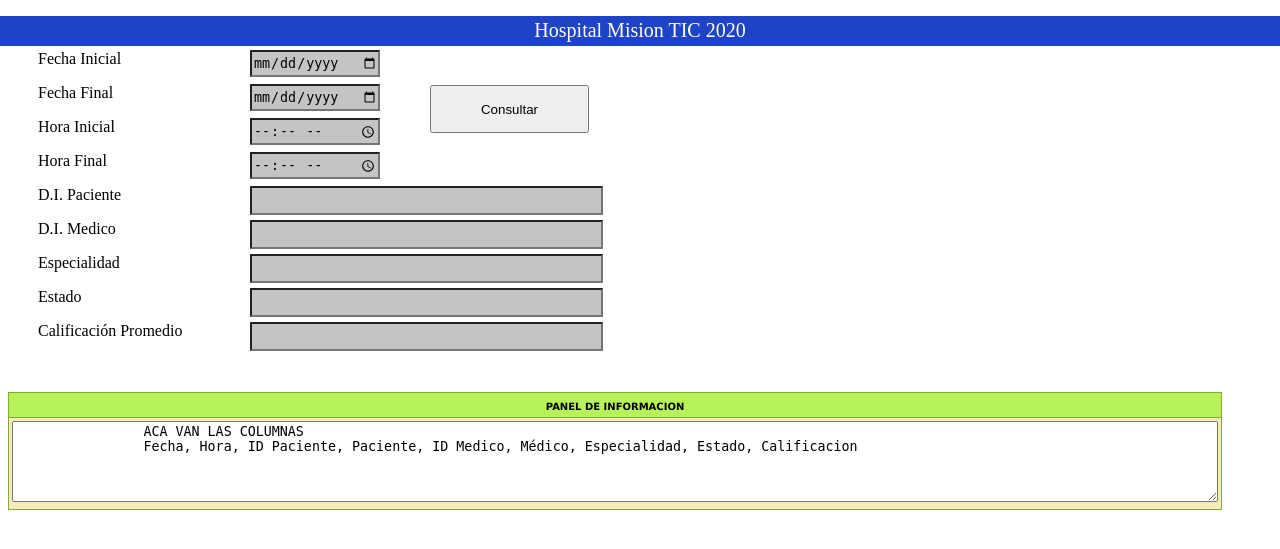
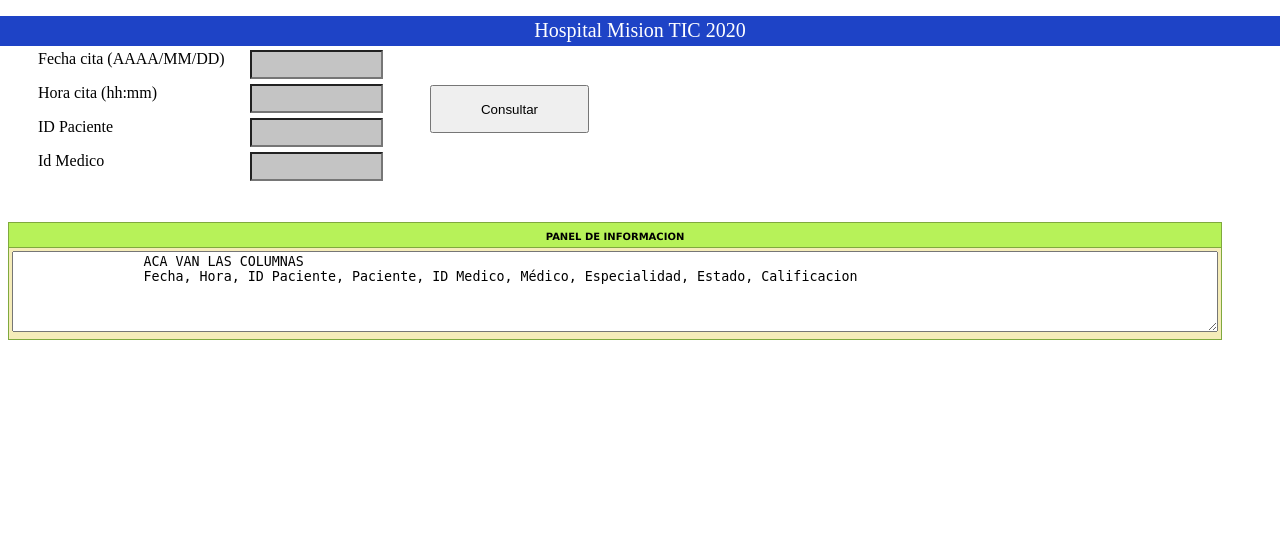
Before and after one commit to MSRestreLeon/Grupo-5-, a Flask app: page /superAdministrador/dashboard in a window 1280 px wide. Shown: the top 549 px of the page. Run offline with Flask 2, Linux system fonts and the light colour scheme.

Commit message:
Se actualiza Dashboard citas

```diff
--- a/003_proyecto/templates/dashboard.html
+++ b/003_proyecto/templates/dashboard.html
@@ -27,18 +27,12 @@
     <label>Dash Board Citas</label>
 </div>
     <form action="" method="">
-        <p style="padding-left:30px;">Fecha Inicial<input type="date"style="width: 125px"  name="Fechainicial" class="perfil" > </p>
-        <p style="padding-left:30px;">Fecha Final<input type="date" style="width: 125px"  name="Fechainicial" class="perfil" > </p>
+        <p style="padding-left:30px;">Fecha cita (AAAA/MM/DD) <input type="text"style="width: 125px"  name="fechaCita" class="perfil" > </p>
+        <p style="padding-left:30px;">Hora cita (hh:mm) <input type="text" style="width: 125px"  name="horaCita" class="perfil" > </p>
 
-        <p for="choose" style="padding-left:30px;">Hora Inicial<input class="perfil" style="width: 125px" type="time" min="07:00" max="18:00" step="600">
-            <p for="choose" style="padding-left:30px;">Hora Final<input class="perfil" style="width: 125px" type="time" min="07:00" max="18:00" step="600">
+        <p for="choose" style="padding-left:30px;">ID Paciente<input class="perfil" style="width: 125px" type="text" name ="idPaciente">
+            <p for="choose" style="padding-left:30px;">Id Medico<input class="perfil" style="width: 125px" type="text" name ="idMedico">
 
-
-            <p style="padding-left:30px;">D.I. Paciente<input type="text" name="idPaciente" class="perfil"></p>
-                <p style="padding-left:30px;">D.I. Medico<input type="text" name="idMedico" class="perfil"></p>
-                    <p style="padding-left:30px;">Especialidad <input type="text" name="Especialidad" class="perfil"></p>
-                    <p style="padding-left:30px;">Estado<input type="text" name="estado" class="perfil"></p>
-                        <p style="padding-left:30px;">Calificación Promedio<input type="text" name="Calificacion" class="perfil"></p>
 
 
 
```
